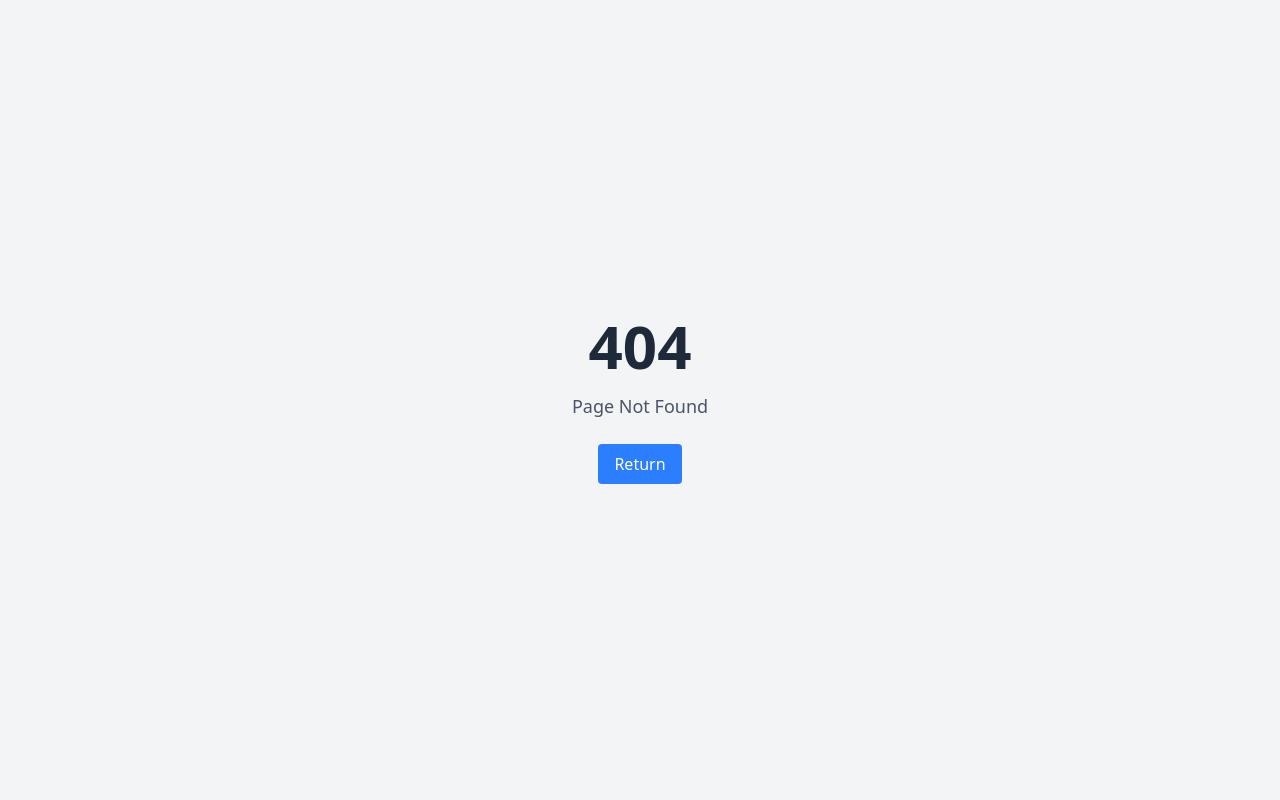
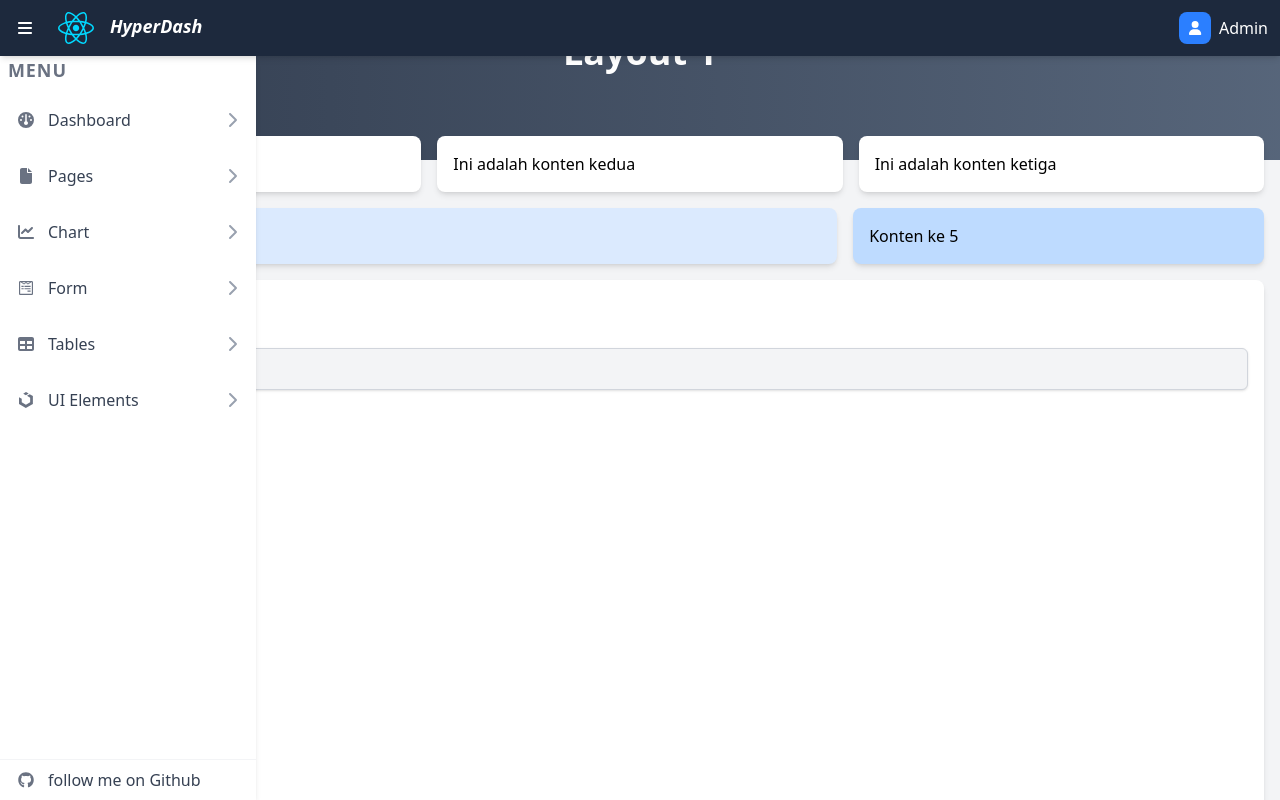
Before and after one commit to Rafhi-dev/HyperDash, a React (Vite) app: page /ujicoba in a window 1280 px wide. Before the commit this address had no page. Shown: the top 800 px of the page. Built offline with nearby package versions, Linux system fonts and the light colour scheme.

Commit message:
feat: add Ujicoba component and integrate new form elements; update sidebar and routing for improved navigation

```diff
--- a/src/App.jsx
+++ b/src/App.jsx
@@ -4,7 +4,6 @@ import HyRoute from "./Routes/HyRoute";
 function App() {
   const [isSidebarCollapsed, setIsSidebarCollapsed] = useState(false);
 
-  // Load sidebar state from localStorage on initial render
   useEffect(() => {
     const storedSidebarState = localStorage.getItem("sidebarCollapsed");
     if (storedSidebarState !== null) {
--- a/src/Routes/HyRoute.jsx
+++ b/src/Routes/HyRoute.jsx
@@ -1,4 +1,5 @@
 import { Route, Routes } from "react-router-dom";
+
 import MainLayout from "../components/layout/MainLayout";
 import Dashboard1 from "../components/layout/contents/Dashboard1";
 import MyPiePrev from "../components/charts/MyPiePrev";
@@ -6,6 +7,7 @@ import MyBarPrev from "../components/charts/MyBarPrev";
 import MyLinePrev from "../components/charts/MyLinePrev";
 import LoginForm from "../pages/LoginForm";
 import NotFound from "../pages/404";
+import Ujicoba from "../content/Ujicoba";
 
 
 const HyRoute = ({getCollapased, getSetCollapsed}) => {
@@ -21,6 +23,8 @@ const HyRoute = ({getCollapased, getSetCollapsed}) => {
             />
           }
         >
+
+        <Route path="/ujicoba" element={<Ujicoba />} />
           <Route path="/" element={<Dashboard1 />} />
           <Route path="/line-chart" element={<MyLinePrev/>} />
           <Route path="/bar-chart" element={<MyBarPrev/>} />
--- /dev/null
+++ b/src/components/form/HyArea.jsx
@@ -0,0 +1,45 @@
+import React from 'react';
+
+const HyArea = ({
+  label,
+  name,
+  placeholder,
+  value,
+  onChange,
+  error,
+  disabled = false,
+  className = '',
+  rows = 3,
+  ...props
+}) => {
+  return (
+    <div className={`mb-4 ${className}`}>
+      {label && (
+        <label
+          htmlFor={name}
+          className="block text-sm font-medium text-gray-700 mb-1"
+        >
+          {label}
+        </label>
+      )}
+      <textarea
+        id={name}
+        name={name}
+        placeholder={placeholder}
+        value={value}
+        onChange={onChange}
+        disabled={disabled}
+        rows={rows}
+        className={`w-full px-3 py-2 border rounded-md shadow-sm focus:outline-none focus:ring-2 focus:ring-blue-500 focus:border-blue-500 ${
+          error ? 'border-red-500' : 'border-gray-300'
+        } ${disabled ? 'bg-gray-100 cursor-not-allowed' : 'bg-white'}`}
+        {...props}
+      />
+      {error && (
+        <p className="mt-1 text-sm text-red-600">{error}</p>
+      )}
+    </div>
+  );
+};
+
+export default HyArea
--- /dev/null
+++ b/src/components/form/Select.jsx
@@ -0,0 +1,48 @@
+import React from 'react';
+
+const Select = ({
+  label,
+  name,
+  value,
+  onChange,
+  options,
+  error,
+  disabled = false,
+  className = '',
+  ...props
+}) => {
+  return (
+    <div className={`mb-4 ${className}`}>
+      {label && (
+        <label
+          htmlFor={name}
+          className="block text-sm font-medium text-gray-700 mb-1"
+        >
+          {label}
+        </label>
+      )}
+      <select
+        id={name}
+        name={name}
+        value={value}
+        onChange={onChange}
+        disabled={disabled}
+        className={`w-full px-3 py-2 border rounded-md shadow-sm focus:outline-none focus:ring-2 focus:ring-blue-500 focus:border-blue-500 ${
+          error ? 'border-red-500' : 'border-gray-300'
+        } ${disabled ? 'bg-gray-100 cursor-not-allowed' : 'bg-white'}`}
+        {...props}
+      >
+        {options.map((option) => (
+          <option key={option.value} value={option.value}>
+            {option.label}
+          </option>
+        ))}
+      </select>
+      {error && (
+        <p className="mt-1 text-sm text-red-600">{error}</p>
+      )}
+    </div>
+  );
+};
+
+export default Select;
--- /dev/null
+++ b/src/components/form/input.jsx
@@ -0,0 +1,45 @@
+import React from 'react';
+
+const Input = ({
+  type = 'text',
+  label,
+  name,
+  placeholder,
+  value,
+  onChange,
+  error,
+  disabled = false,
+  className = '',
+  ...props
+}) => {
+  return (
+    <div className={`mb-4 ${className}`}>
+      {label && (
+        <label
+          htmlFor={name}
+          className="block text-md font-medium text-gray-700 mb-1"
+        >
+          {label}
+        </label>
+      )}
+      <input
+        type={type}
+        id={name}
+        name={name}
+        placeholder={placeholder}
+        value={value}
+        onChange={onChange}
+        disabled={disabled}
+        className={`w-full px-3 py-2 border rounded-md shadow-sm focus:outline-none focus:ring-2 focus:ring-blue-500 focus:border-blue-500 ${
+          error ? 'border-red-500' : 'border-gray-300'
+        } ${disabled ? 'bg-gray-100 cursor-not-allowed' : 'bg-white'}`}
+        {...props}
+      />
+      {error && (
+        <p className="mt-1 text-sm text-red-600">{error}</p>
+      )}
+    </div>
+  );
+};
+
+export default Input;
--- a/src/components/layout/MainLayout.jsx
+++ b/src/components/layout/MainLayout.jsx
@@ -1,30 +1,23 @@
-// src/layouts/MainLayout.jsx (atau path yang sesuai)
-import React from 'react'; // Tambahkan import React jika belum ada
+import React from "react";
 import { Outlet } from "react-router-dom";
-import Navbar from "./Navbar"; // Pastikan komponen ini ada
-import Sidebar from "./Sidebar"; // Pastikan komponen ini ada
+import Navbar from "./Navbar";
+import Sidebar from "./Sidebar";
 import { useMediaQuery } from "react-responsive";
 
-function MainLayout({ // Props ini mungkin di-manage oleh state di App.js atau context
-  isSidebarCollapsed,
-  setIsSidebarCollapsed,
-}) {
+function MainLayout({ isSidebarCollapsed, setIsSidebarCollapsed }) {
   const isMobile = useMediaQuery({ query: "(max-width: 768px)" });
 
-  // Pastikan tinggi Navbar konsisten, misal h-14 (56px) atau h-16 (64px)
   const navbarHeight = 14; // Representasi Tailwind h-14
-  const navbarHeightOffsetClass = `pt-${navbarHeight}`; // menjadi pt-14
+  const navbarHeightOffsetClass = `pt-${navbarHeight}`;
 
-  // Lebar Sidebar, misal w-64 (256px) dan w-16 (64px) saat collapsed
-  const sidebarWidth = 64; // Representasi md:ml-64
-  const sidebarCollapsedWidth = 16; // Representasi md:ml-16
+  const sidebarWidth = 64;
+  const sidebarCollapsedWidth = 16;
 
   return (
-    <div className="bg-gray-100 min-h-screen font-sans antialiased"> {/* Ubah bg ke gray-100 agar konten putih terlihat */}
+    <div className="bg-gray-100 min-h-screen font-sans antialiased">
       <Navbar
         isSidebarCollapsed={isSidebarCollapsed}
         setIsSidebarCollapsed={setIsSidebarCollapsed}
-        // Navbar kemungkinan position:fixed atau z-index tinggi
       />
       {/* Container untuk sidebar dan konten utama */}
       <div className={`flex ${navbarHeightOffsetClass}`}>
@@ -32,17 +25,16 @@ function MainLayout({ // Props ini mungkin di-manage oleh state di App.js atau c
           isCollapsed={isSidebarCollapsed}
           isMobile={isMobile}
           setSidebarCollapsed={setIsSidebarCollapsed}
-          // Sidebar kemungkinan position:fixed atau sticky
         />
         {/* Konten Utama */}
         <main
           className={`flex-1 transition-all duration-300 ease-in-out ${
-            isMobile ? 'ml-0' // Di mobile, sidebar mungkin overlay, jadi main content tidak perlu margin
-            : isSidebarCollapsed ? `md:ml-${sidebarCollapsedWidth}` : `md:ml-${sidebarWidth}`
-          } overflow-y-auto`} // Tambahkan overflow-y-auto jika konten bisa panjang
-          // Padding utama untuk konten bisa di sini atau di halaman (MyLinePrev)
-          // Jika di sini: className="... p-6"
-          // Jika di halaman: MyLinePrev punya div terluar dengan p-6
+            isMobile
+              ? "ml-0" // Di mobile, sidebar mungkin overlay, jadi main content tidak perlu margin
+              : isSidebarCollapsed
+              ? `md:ml-${sidebarCollapsedWidth}`
+              : `md:ml-${sidebarWidth}`
+          } overflow-y-auto`}
         >
           <Outlet /> {/* Halaman seperti MyLinePrev akan dirender di sini */}
         </main>
--- a/src/components/layout/Navbar.jsx
+++ b/src/components/layout/Navbar.jsx
@@ -62,7 +62,7 @@ function Navbar({ isSidebarCollapsed, setIsSidebarCollapsed }) {
           {dropdownOpen && (
             <div className="absolute right-0 mt-2 w-48 bg-white rounded-md shadow-lg z-30 border border-gray-100">
               <div className="px-4 py-3 border-b border-gray-100">
-                <p className="text-sm font-medium text-gray-900">Signed in as</p> {/* Warna teks agar terbaca di bg putih */}
+                <p className="text-sm font-medium text-gray-900">Signed in as</p>
                 <p className="text-sm text-gray-500 truncate">admin@example.com</p>
               </div>
               <a href="#" className="block px-4 py-2 text-sm text-gray-700 hover:bg-blue-50 hover:text-blue-600">
--- a/src/components/layout/Sidebar.jsx
+++ b/src/components/layout/Sidebar.jsx
@@ -1,4 +1,10 @@
-import { faGithub, faPage4, faPagelines, faUikit, faWpforms } from "@fortawesome/free-brands-svg-icons";
+import {
+  faGithub,
+  faPage4,
+  faPagelines,
+  faUikit,
+  faWpforms,
+} from "@fortawesome/free-brands-svg-icons";
 import SidebarMenuItem from "./SidebarMenuItem";
 import {
   faGauge,
@@ -12,8 +18,22 @@ function Sidebar({ isCollapsed, isMobile, setSidebarCollapsed }) {
   const location = useLocation();
 
   const menuItems = [
-    { icon: faGauge, label: "Dashboard", loc: "/" },
-    { icon: faFile, label: "Pages", loc: "/pages" },
+    //edit atau tambahkan menu sidbar di sini ya gais
+    { icon: faGauge, label: "Dashboard", subItems: [
+      { label: "Dashboard 1", loc: "/" },
+      { label: "Ujicoba", loc: "/ujicoba"},
+    ]},
+    {
+      icon: faFile,
+      label: "Pages",
+      subItems: [
+        { label: "Login", loc: "/login" },
+        { label: "Register", loc: "/register" },
+        { label: "Forgot Password", loc: "/forgot-password" },
+        { label: "Error 404", loc: "/404" },
+        { label: "Blank", loc: "/blank" },
+      ],
+    },
     {
       icon: faChartLine,
       label: "Chart",
@@ -27,14 +47,17 @@ function Sidebar({ isCollapsed, isMobile, setSidebarCollapsed }) {
       icon: faWpforms,
       label: "Form",
       subItems: [
-        { label: "Form Elements", subItems: [
+        {
+          label: "Form Elements",
+          subItems: [
             { label: "Input", loc: "/form-input" },
             { label: "Textarea", loc: "/form-textarea" },
             { label: "Select", loc: "/form-select" },
             { label: "Checkbox", loc: "/form-checkbox" },
             { label: "Radio", loc: "/form-radio" },
             { label: "Switch", loc: "/form-switch" },
-        ]},
+          ],
+        },
         { label: "Form Layout", loc: "/layout-form" },
       ],
     },
--- a/src/components/layout/contents/Dashboard1.jsx
+++ b/src/components/layout/contents/Dashboard1.jsx
@@ -169,7 +169,7 @@ const Dashboard1 = () => {
             yAxisLabel="Pendapatan (USD)"
             legendPosition="bottom"
             containerClassName="w-full" // MyChart components handle their own card bg/shadow
-            chartHeight="350px"
+            chartHeight="300px"
             minChartHeight="300px"
             yTicksCallback={(value) => `$${value/1000}k`}
           />
@@ -185,9 +185,9 @@ const Dashboard1 = () => {
             titleText="Sumber Trafik Website"
             legendPosition="right"
             containerClassName="w-full"
-            chartHeight="350px"
+            chartHeight="300px"
             minChartHeight="300px"
-            cutout="30%" // Contoh donat
+            cutout="70%" // Contoh bologan tengah
           />
         </div>
       </div>
@@ -200,7 +200,7 @@ const Dashboard1 = () => {
           titleText="Pendaftaran Pengguna Baru per Wilayah (Q2)"
           xAxisLabel="Wilayah"
           yAxisLabel="Jumlah Pengguna Baru"
-          indexAxis="x" // Grafik batang vertikal
+          indexAxis="x"
           containerClassName="w-full"
           chartHeight="350px"
           minChartHeight="300px"
--- /dev/null
+++ b/src/content/Ujicoba.jsx
@@ -0,0 +1,41 @@
+import Input from "../components/form/input";
+
+const Ujicoba = () => {
+  return (
+    <div className="min-h-screen">
+      <div className="bg-gradient-to-r from-slate-800/90 to-slate-600/90 pt-8 h-40">
+        <p className="text-white text-4xl antialiased font-semibold text-center">Layout 1</p>
+      </div>
+      {/* area 1 */}
+      <div className="flex flex-col sm:flex-row gap-4 -mt-6 m-4 z-10">
+        <div className="w-full sm:w-1/3 bg-white p-4 rounded-lg shadow-md">
+          <p>Ini adalah konten pertama</p>
+        </div>
+        <div className="w-full sm:w-1/3 bg-white p-4 rounded-lg shadow-md">
+          <p>Ini adalah konten kedua</p>
+        </div>
+        <div className="w-full sm:w-1/3 bg-white p-4 rounded-lg shadow-md">
+          <p>Ini adalah konten ketiga</p>
+        </div>
+      </div>
+      {/* area 2 */}
+      <div className="flex m-4 gap-4">
+        <div className="w-2/3 bg-blue-100 rounded-lg shadow-md p-4">
+          <p>koneten ke 4</p>
+        </div>
+        <div className="w-1/3 bg-blue-200 rounded-lg shadow-md p-4">
+          <p>Konten ke 5</p>
+        </div>
+      </div>
+      {/* area 3 */}
+      <div className="flex m-4 gap-4">
+        <div className="w-full bg-white rounded-lg shadow-md p-4 h-screen">
+          <p>Konten ke 6</p>
+          <Input label={"Username"} disabled={true} name={"input"} placeholder={"input 1"} />
+        </div>
+      </div>
+    </div>
+  );
+};
+
+export default Ujicoba;
```
Lines whose indentation alone changed are shown as unchanged.
